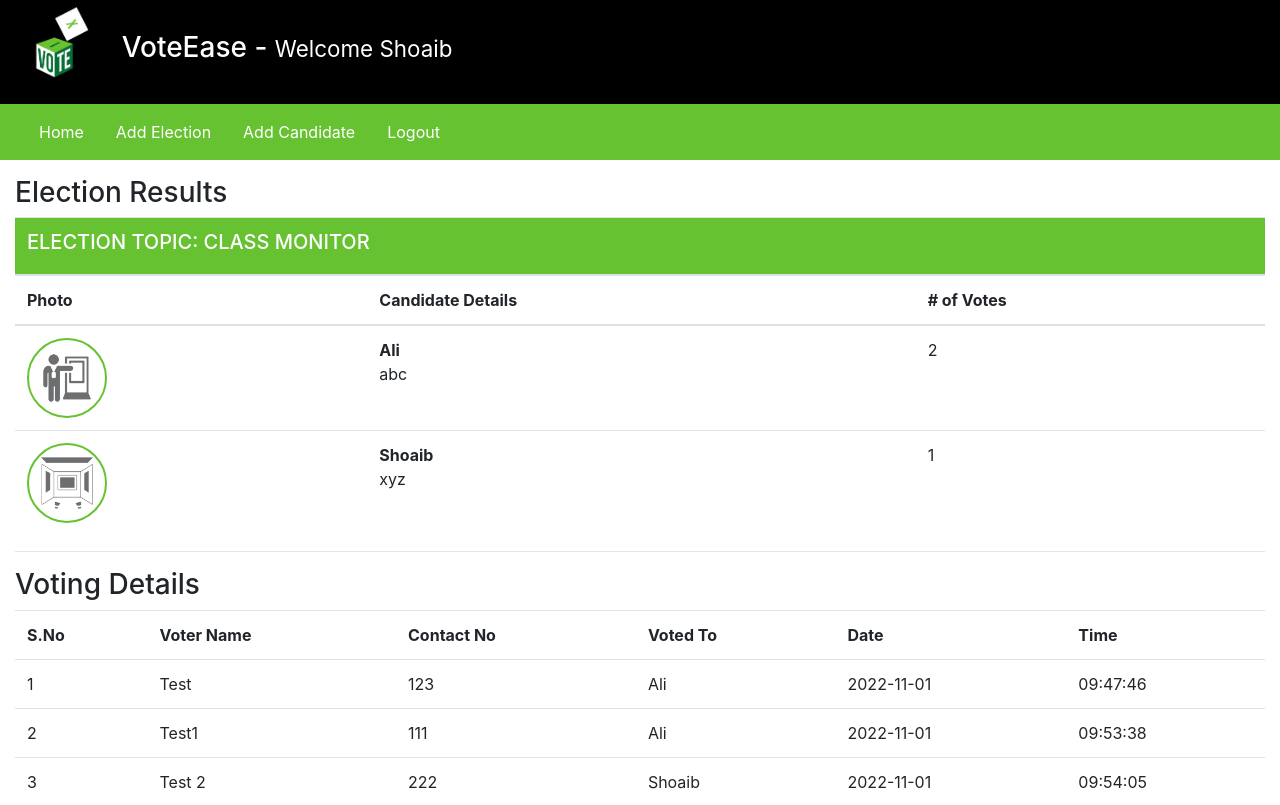
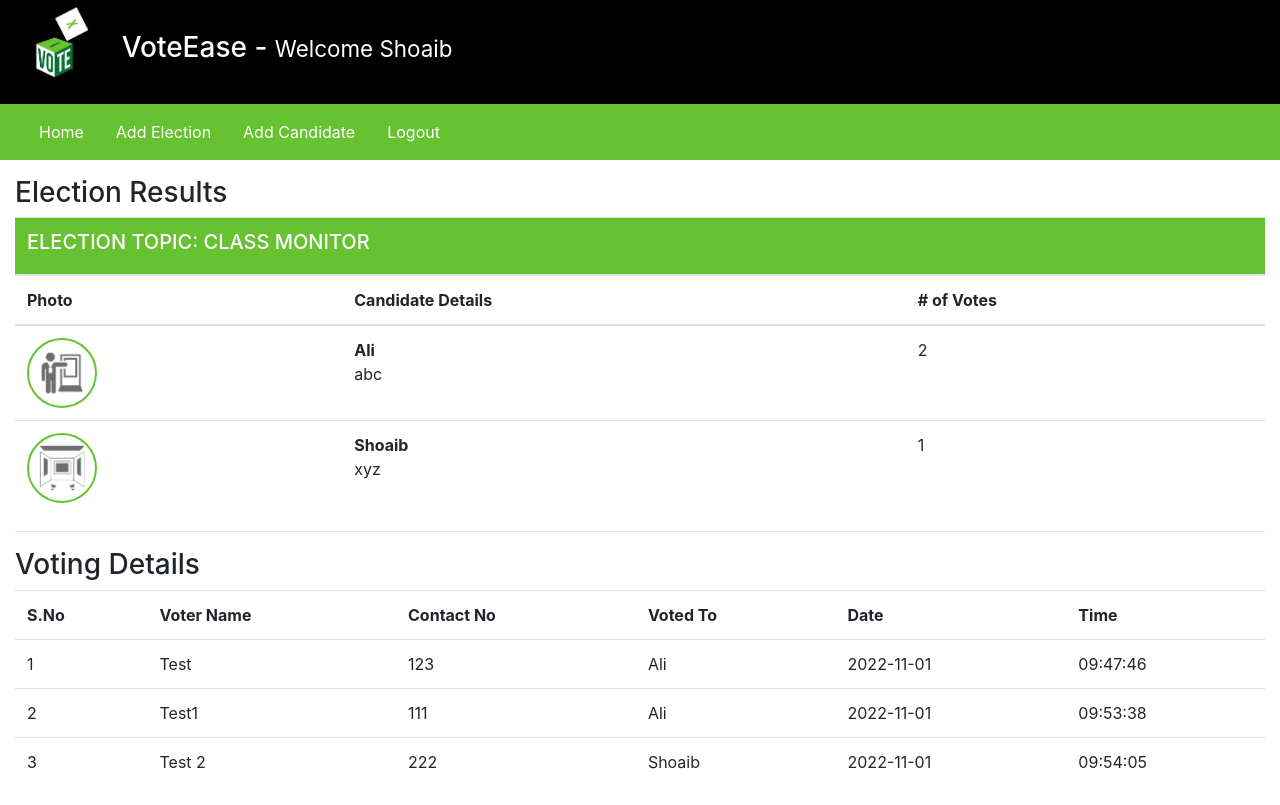
Before and after one commit to karteek12/VoteEase, a PHP site: page /admin/index.php?viewResult=2 in a window 1280 px wide. Shown: the top 805 px of the page. Run offline with PHP 8.4, Linux system fonts and the light colour scheme; a user stored in the database is signed in; data comes from the database, SQL or seed files in the repository.

Commit message:
Update style.css

```diff
--- a/assets/css/style.css
+++ b/assets/css/style.css
@@ -8,8 +8,8 @@
 .text-green {color: #67C232; }
 
 .candidate_photo {
-    width: 80px;
-    height: 80px;
+    width: 70px;
+    height: 70px;
     border: 2px solid #67C232;
     border-radius: 100%;
 }
```
